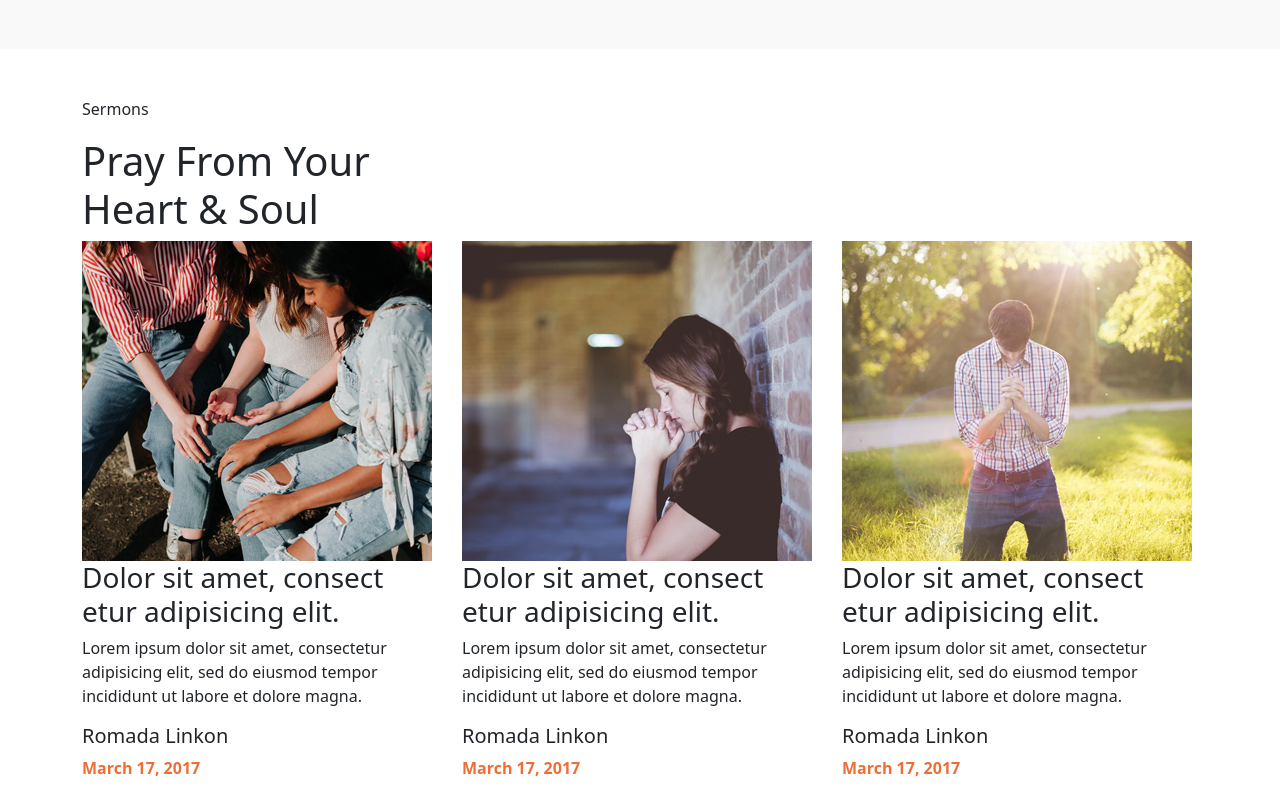
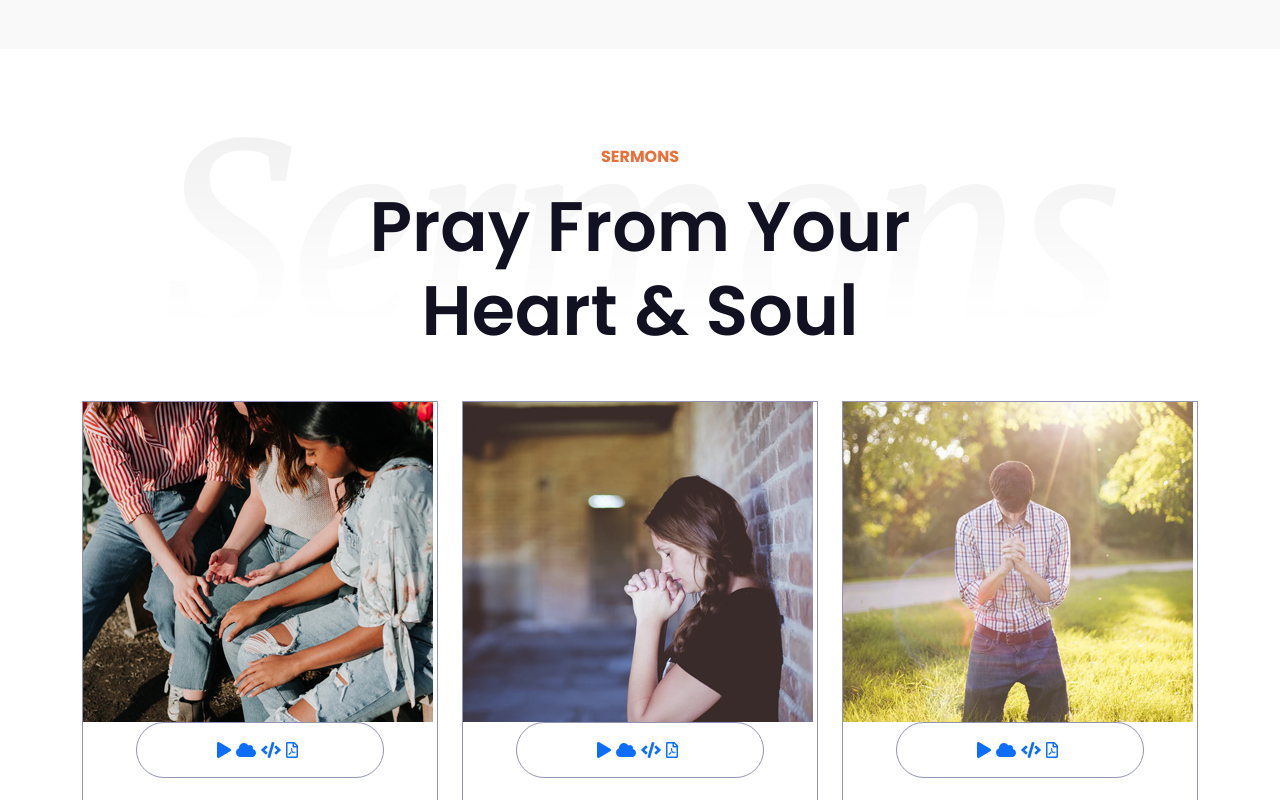
Before and after one commit to mazhars-git/test-project-bdevs, a React (Create React App) app: page / in a window 1280 px wide. Shown: the part 2980-3780 px from the top of the page. Built offline with nearby package versions, Linux system fonts and the light colour scheme.

Commit message:
sermon desing

```diff
--- a/src/App.css
+++ b/src/App.css
@@ -28,3 +28,12 @@ span{
   text-align: center;
   text-transform: uppercase;
 }
+
+ul{
+  margin: 0;
+  padding: 0;
+}
+
+li{
+  list-style: none;
+}
--- /dev/null
+++ b/src/Components/Css/Sermons.css
@@ -0,0 +1,38 @@
+.sermons-header{
+    background-image: url('../../images/sermons.PNG');
+    background-repeat: no-repeat;
+    background-position: center;
+}
+
+.sermons-header h1{
+    font-size: 70px;
+}
+.sermon-box{
+    border: 1px solid #9194b2;
+}
+
+.sermon-content{
+    padding: 20px;
+}
+.control-menu ul{
+    margin: 0;
+    padding: 0;
+    text-align: center;
+}
+.control-menu ul li{
+    margin-right: 5px;
+    display: inline-block;
+    align-items: center;
+}
+.sermon-img{
+    z-index: -1;
+}
+.control-menu{
+    background: #fff;
+    border: 1px solid #9194b2;
+    border-radius: 30px;
+    padding: 15px 10px;
+    width: 70%;
+    margin: auto;
+    z-index: 10;
+}
--- a/src/Components/Sermons/Sermons.js
+++ b/src/Components/Sermons/Sermons.js
@@ -3,6 +3,7 @@ import Image_1 from '../../images/prayer_1.png';
 import Image_2 from '../../images/prayer_2.png';
 import Image_3 from '../../images/prayer_3.png';
 import SermonsData from './SermonsData';
+import '../Css/Sermons.css';
 
 const Sermons = () => {
     const data =[
@@ -31,12 +32,15 @@ const Sermons = () => {
     return (
         <section>
             <div className='container py-5'>
-                <p>Sermons</p>
-                <h1>
-                    Pray From Your <br/>
-                    Heart & Soul
-                </h1>
-                <div className='row'>
+                <div className="sermons-header pt-5">
+                    <p className="semi-heading">Sermons</p>
+                    <h1 className="heading text-center pb-3">
+                        Pray From Your <br/>
+                        Heart & Soul
+                    </h1>
+                </div>
+
+                <div className='row pt-4'>
                     {
                         data.map(info => <SermonsData info={info}></SermonsData>)
                     }
--- a/src/Components/Sermons/SermonsData.js
+++ b/src/Components/Sermons/SermonsData.js
@@ -1,15 +1,29 @@
+import { faGoogleDrive } from '@fortawesome/free-brands-svg-icons';
+import { faFilePdf } from '@fortawesome/free-regular-svg-icons';
+import { faCloud, faCode, faPlay } from '@fortawesome/free-solid-svg-icons';
+import { FontAwesomeIcon } from '@fortawesome/react-fontawesome';
 import React from 'react';
 
 const SermonsData = (props) => {
     const {image, title, details, date, location} = props.info;
     return (
         <div className="col-md-4">
-            <div>
-                <img src={image} className="img-fluid" alt="" />
-                <h3>{title}</h3>
-                <p>{details}</p>
-                <h5>{location}</h5>
-                <span>{date}</span>
+            <div className="sermon-box">
+                <img src={image} className="img-fluid sermon-img" alt="" />
+                <div className="control-menu">
+                    <ul>
+                        <li><a href="#"><FontAwesomeIcon icon={faPlay}/></a></li>
+                        <li><a href="#"><FontAwesomeIcon icon={faCloud}/></a></li>
+                        <li><a href="#"><FontAwesomeIcon icon={faCode}/></a></li>
+                        <li><a href="#"><FontAwesomeIcon icon={faFilePdf}/></a></li>
+                    </ul>
+                </div>
+                <div className="sermon-content">
+                    <h3 className="pt-3">{title}</h3>
+                    <p className="pt-3">{details}</p>
+                    <h5 className="pt-5">{location}</h5>
+                    <span>{date}</span>
+                </div>
             </div>
         </div>
     );
```
